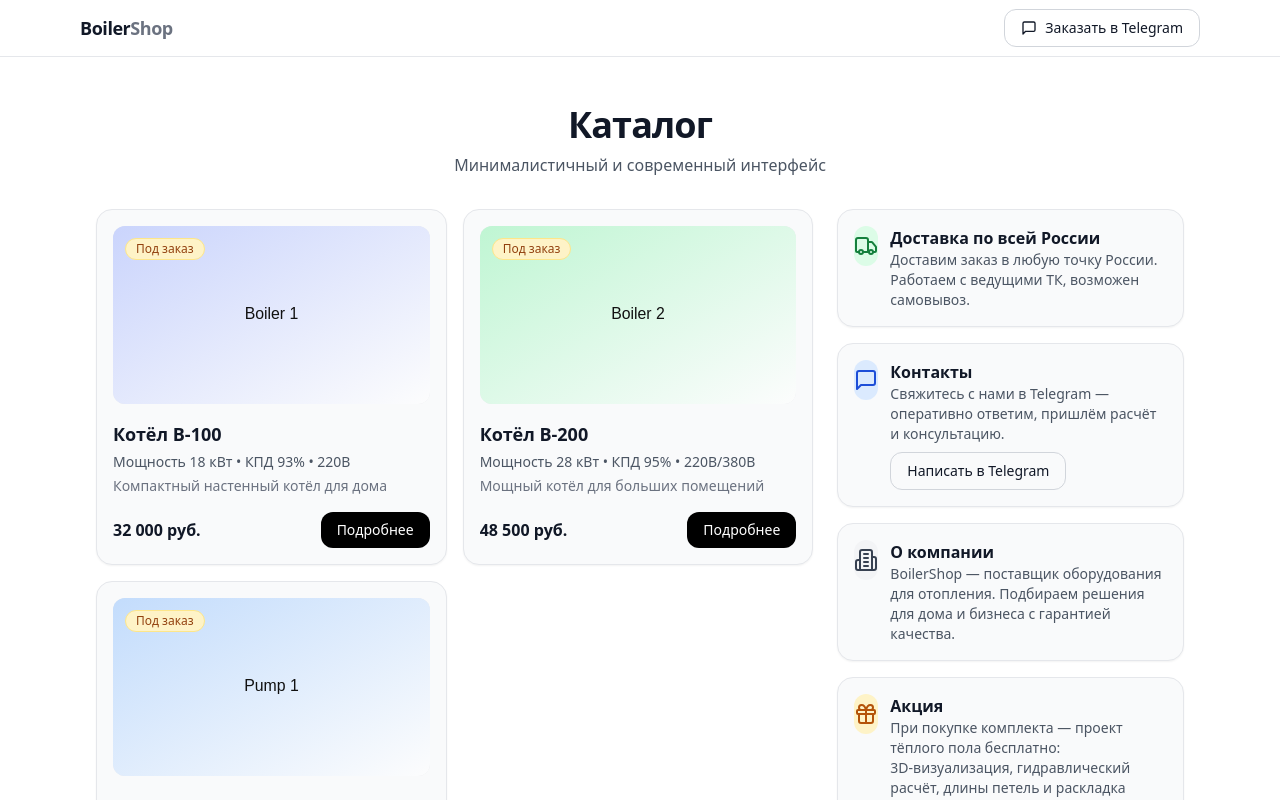
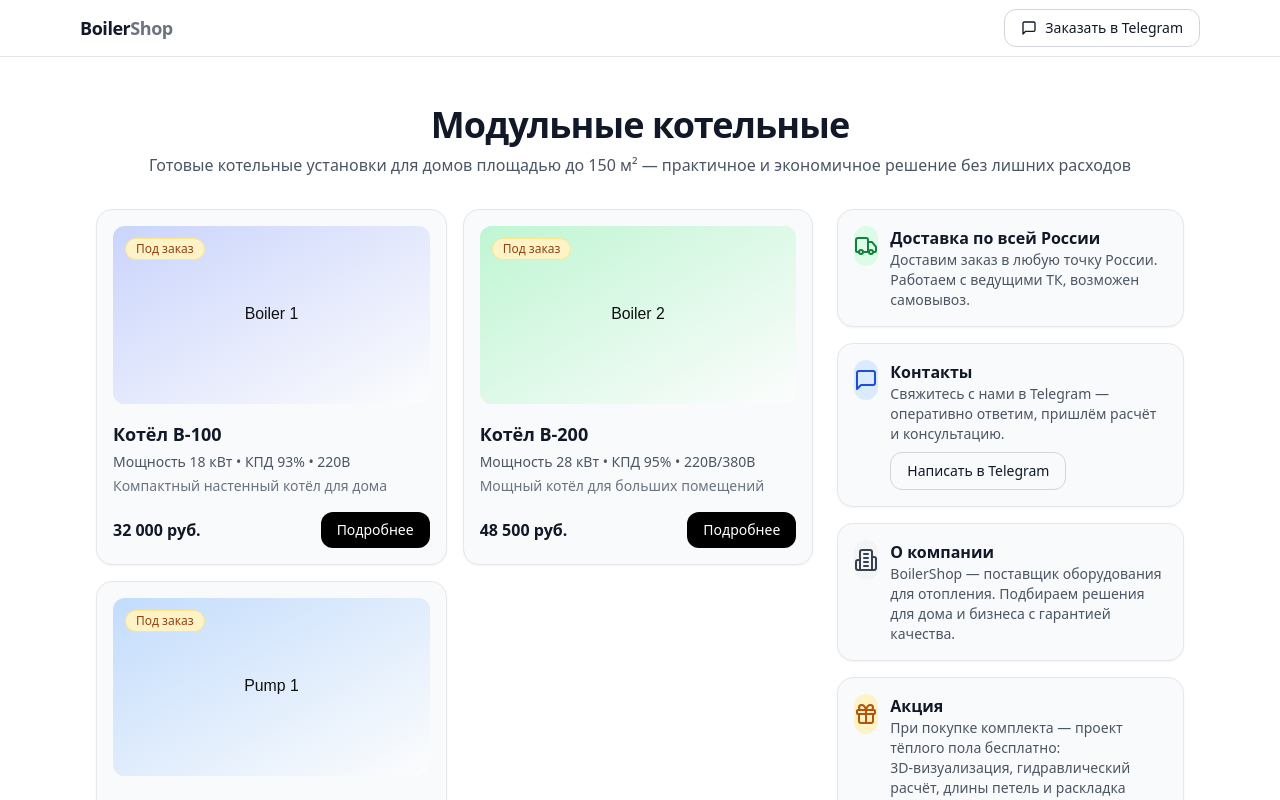
Before and after one commit to kosta180583/gidroteplo, a Next.js app: page / in a window 1280 px wide. Shown: the top 800 px of the page. Built offline with nearby package versions, Linux system fonts and the light colour scheme.

Commit message:
Initial commitv3

```diff
--- a/app/page.tsx
+++ b/app/page.tsx
@@ -9,10 +9,11 @@ export default function HomePage() {
 				{/* Заголовок */}
 				<section className='text-center space-y-2'>
 					<h1 className='text-3xl md:text-4xl font-semibold tracking-tight'>
-						Каталог
+						Модульные котельные
 					</h1>
 					<p className='text-gray-600'>
-						Минималистичный и современный интерфейс
+						Готовые котельные установки для домов площадью до 150 м² —
+						практичное и экономичное решение без лишних расходов
 					</p>
 				</section>
 
```
